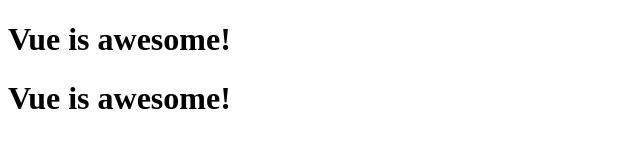
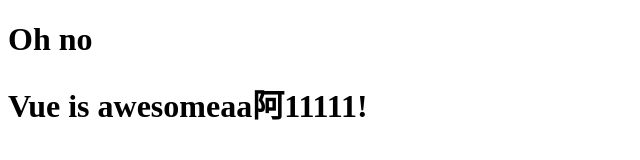
Before and after one commit to lv-mh/Vue_Learn, a plain HTML site: page page/condition.html in a window 1280 px wide. Shown: the whole page, without its empty margins (0-640 px from the left). Drawn offline with nearby package versions, Linux system fonts and the light colour scheme.

Commit message:
0315push

```diff
--- a/jses/component.js
+++ b/jses/component.js
@@ -11,6 +11,10 @@
             { id: 0, text: '蔬菜' },
             { id: 1, text: '奶酪' },
             { id: 2, text: '随便其它什么人吃的东西' }
-        ]
+        ],
+        message:"a"
+    },
+    mounted() {
+        console.info(this.message)
     }
 })
--- a/page/condition.html
+++ b/page/condition.html
@@ -9,13 +9,13 @@
 <body>
 
 <div id="app-7">
-    <h1 v-if="Math.random() >0.5">Vue is awesome!</h1>
+    <h1 v-if="awesome">Vue is awesome!</h1>
     <h1 v-else>Oh no</h1>
 </div>
 
 
 <div id="app-7">
-    <h1 v-show="ok">Vue is awesome!</h1>
+    <h1 v-show="ok">Vue is awesomeaa阿11111!</h1>
 </div>
 
 <script src="../jses/condition.js"></script>
```
Also changed, not shown: page/CSS.html (+1 -1 lines), page/list.html (+3 -0 lines).
